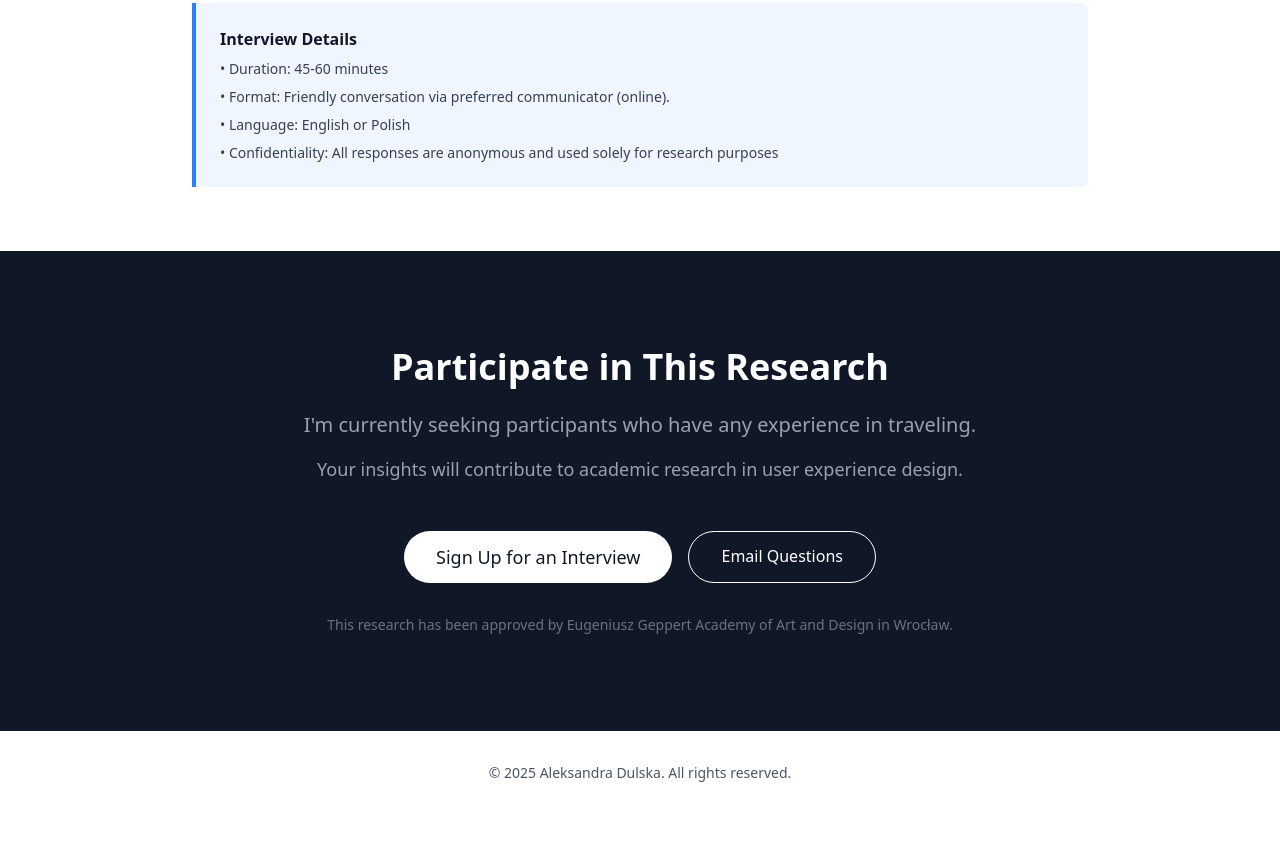
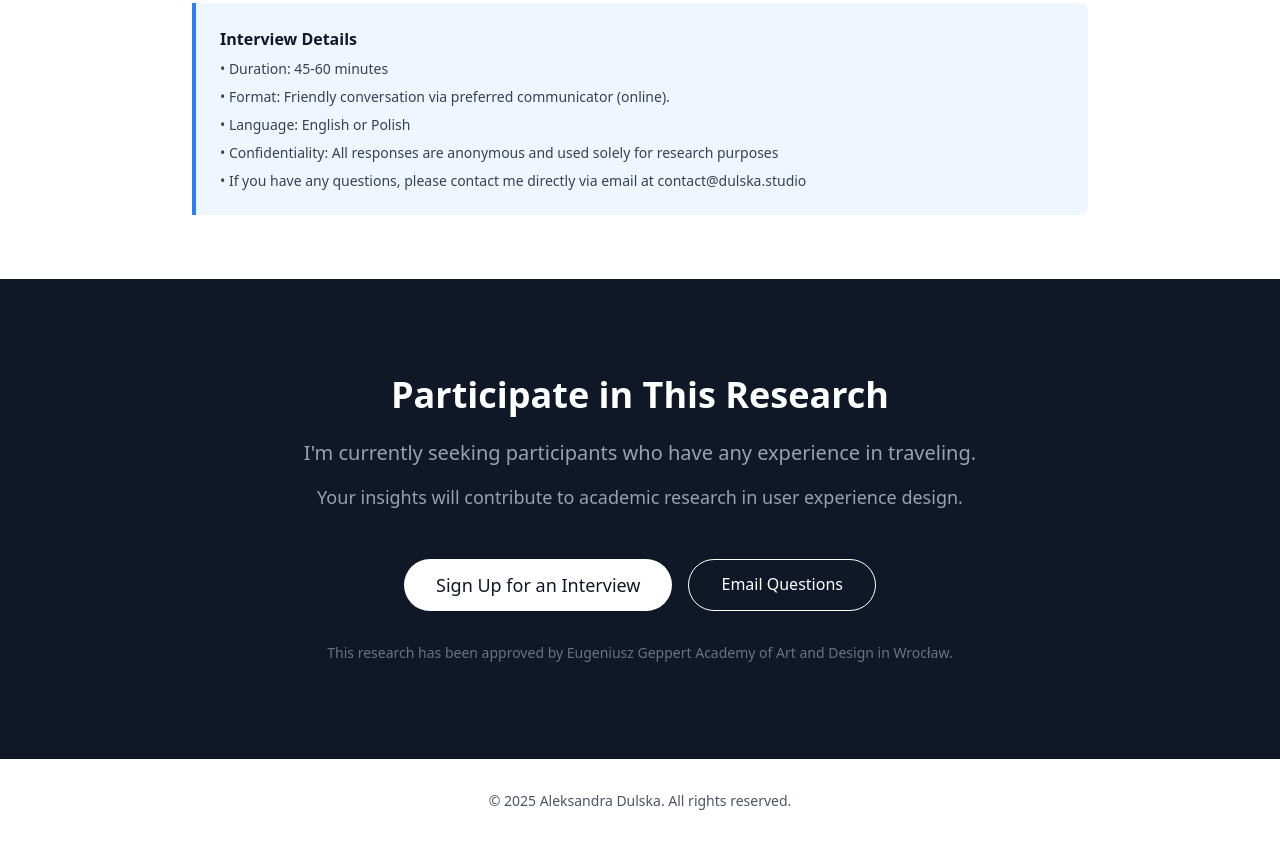
Before and after one commit to dulskaa/dulska.studio, a website: page static/index.html in a window 1280 px wide. Shown: the part 1469-2312 px from the top of the page. Before the commit the page ends 2284 px from the top, so only its background shows below. Drawn offline with nearby package versions, Linux system fonts and the light colour scheme; files that its build step writes are made by us from their sources.

Commit message:
add email

```diff
--- a/static/index.html
+++ b/static/index.html
@@ -79,6 +79,7 @@
                     <li>• Format: Friendly conversation via preferred communicator (online).</li>
                     <li>• Language: English or Polish</li>
                     <li>• Confidentiality: All responses are anonymous and used solely for research purposes</li>
+                    <li>• If you have any questions, please contact me directly via email at contact@dulska.studio</li>
                 </ul>
             </div>
         </div>
```
